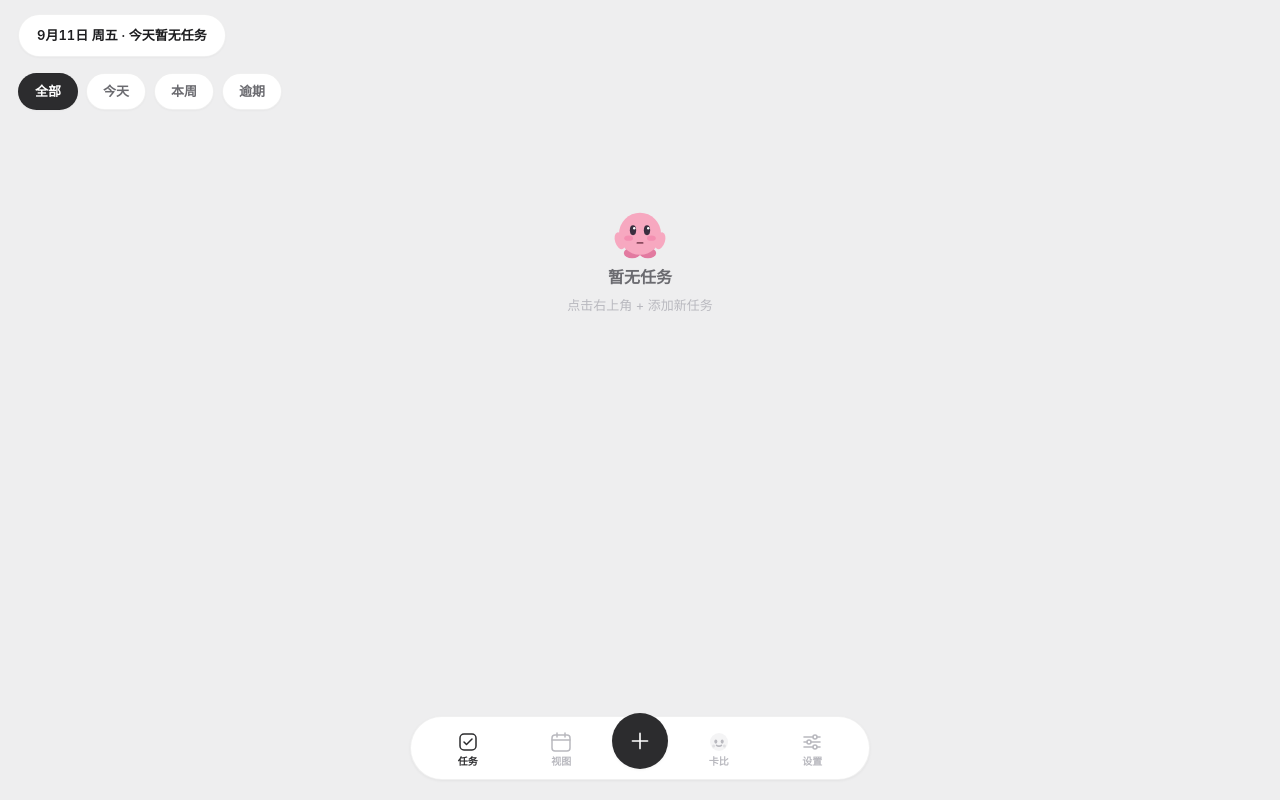
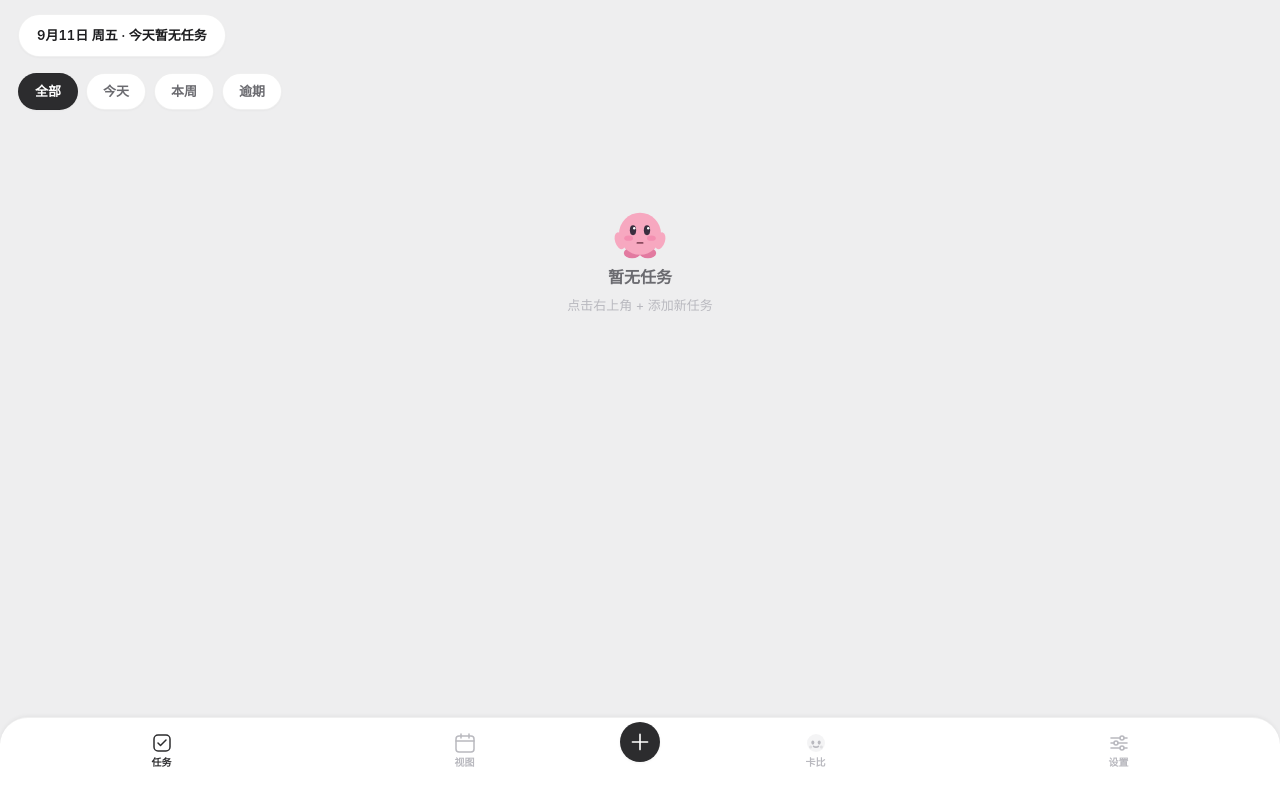
Before and after one commit to cocomy08/kirbyday, a plain HTML site: page index.html in a window 1280 px wide. Drawn offline with Linux system fonts and the light colour scheme.

Commit message:
Add files via upload

```diff
--- a/index.html
+++ b/index.html
@@ -190,7 +190,7 @@
             <div class="settings-item disabled">
               <div class="settings-item-left">
                 <div class="si-icon blue"><svg width="18" height="18" viewBox="0 0 24 24" aria-hidden="true"><use href="#i-info"/></svg></div>
-                <span>KirbyDay v1.0</span>
+                <span>KirbyDay v3.1.1</span>
               </div>
             </div>
           </div>
--- a/src/css/base.css
+++ b/src/css/base.css
@@ -111,11 +111,14 @@ html, body {
   overscroll-behavior: none;
 }
 
-/* iOS 26 standalone bug (WebKit #301108): viewport-fit=cover fails in
-   standalone PWA, height:100% resolves to the safe-area-trimmed height and
-   leaves white bars. 100vh bypasses it. */
+/* iOS standalone PWA (WebKit #301108 / #315945): with viewport-fit=cover both
+   height:100% and 100vh resolve to the wrong height — 100% → the safe-area-trimmed
+   height (white bars), 100vh → the full physical screen (pushes the bottom of the
+   app, e.g. the kirby input, under the home indicator). 100dvh tracks the real
+   visible viewport. 100vh is kept as a fallback for engines without dvh. */
 @media (display-mode: standalone) {
   html, body { height: 100vh; }
+  html, body { height: 100dvh; }
 }
 
 body {
--- a/src/css/layout.css
+++ b/src/css/layout.css
@@ -1,6 +1,8 @@
 .app-header {
-  position: sticky;
-  top: 0;
+  /* relative, not sticky: the header is a flex sibling above .app-main (the real
+     scroll container), so it stays pinned without sticky. Sticky misrenders as an
+     overlay on iOS standalone and overlaps the panel content. */
+  position: relative;
   z-index: 100;
   display: flex;
   align-items: center;
@@ -103,23 +105,23 @@
 .tab-panel { display: none; height: 100%; }
 .tab-panel.active { display: flex; flex-direction: column; }
 
-/* Floating capsule tab bar with center FAB */
+/* Bottom tab bar with center FAB — flush to the bottom edge, top corners only */
 .tab-bar {
   position: fixed;
-  left: 50%;
-  bottom: var(--safe-bottom);
-  transform: translateX(-50%);
+  left: 0;
+  right: 0;
+  bottom: 0;
   z-index: 120;
   display: flex;
   align-items: center;
   gap: 4px;
-  width: calc(100% - 32px);
-  max-width: 460px;
+  width: 100%;
   padding: 8px 12px;
+  padding-bottom: calc(8px + var(--safe-bottom));
   background: var(--bg-card);
-  border: 0.5px solid var(--separator);
-  border-radius: var(--radius-full);
-  box-shadow: var(--shadow-sm);
+  border-top: 0.5px solid var(--separator);
+  border-radius: var(--radius-lg) var(--radius-lg) 0 0;
+  box-shadow: 0 -1px 4px rgba(0, 0, 0, 0.05);
 }
 
 .tab-item {
@@ -148,8 +150,8 @@
   display: flex;
   align-items: center;
   justify-content: center;
-  width: 56px;
-  height: 56px;
+  width: 40px;
+  height: 40px;
   margin: -14px 2px 0;
   border-radius: 50%;
   background: var(--ink);
--- a/sw.js
+++ b/sw.js
@@ -1,4 +1,5 @@
-const VERSION = '3.1.0';
+
+const VERSION = '3.1.1';
 const CACHE = 'kirbyday-' + VERSION;
 
 self.addEventListener('install', event => {
```
